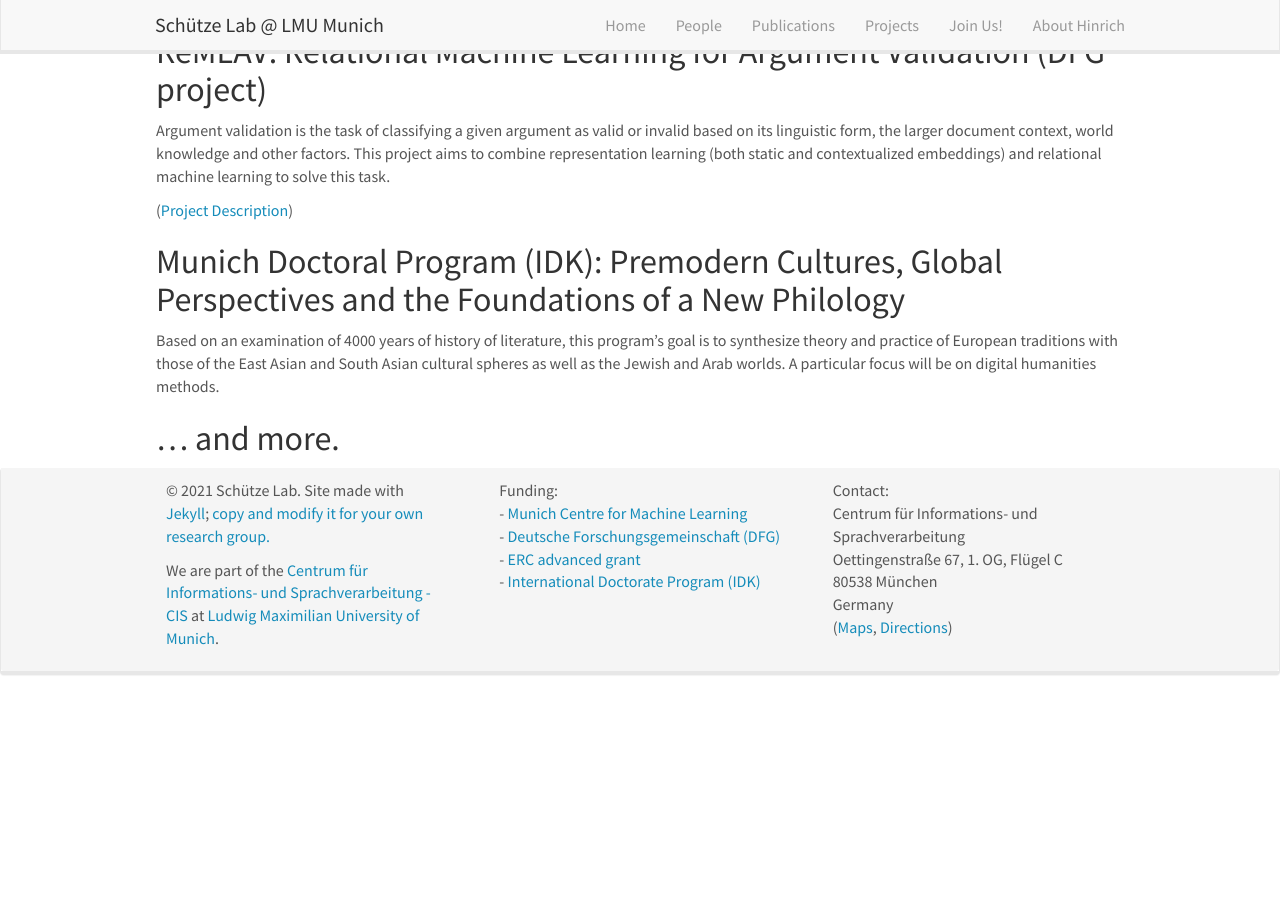
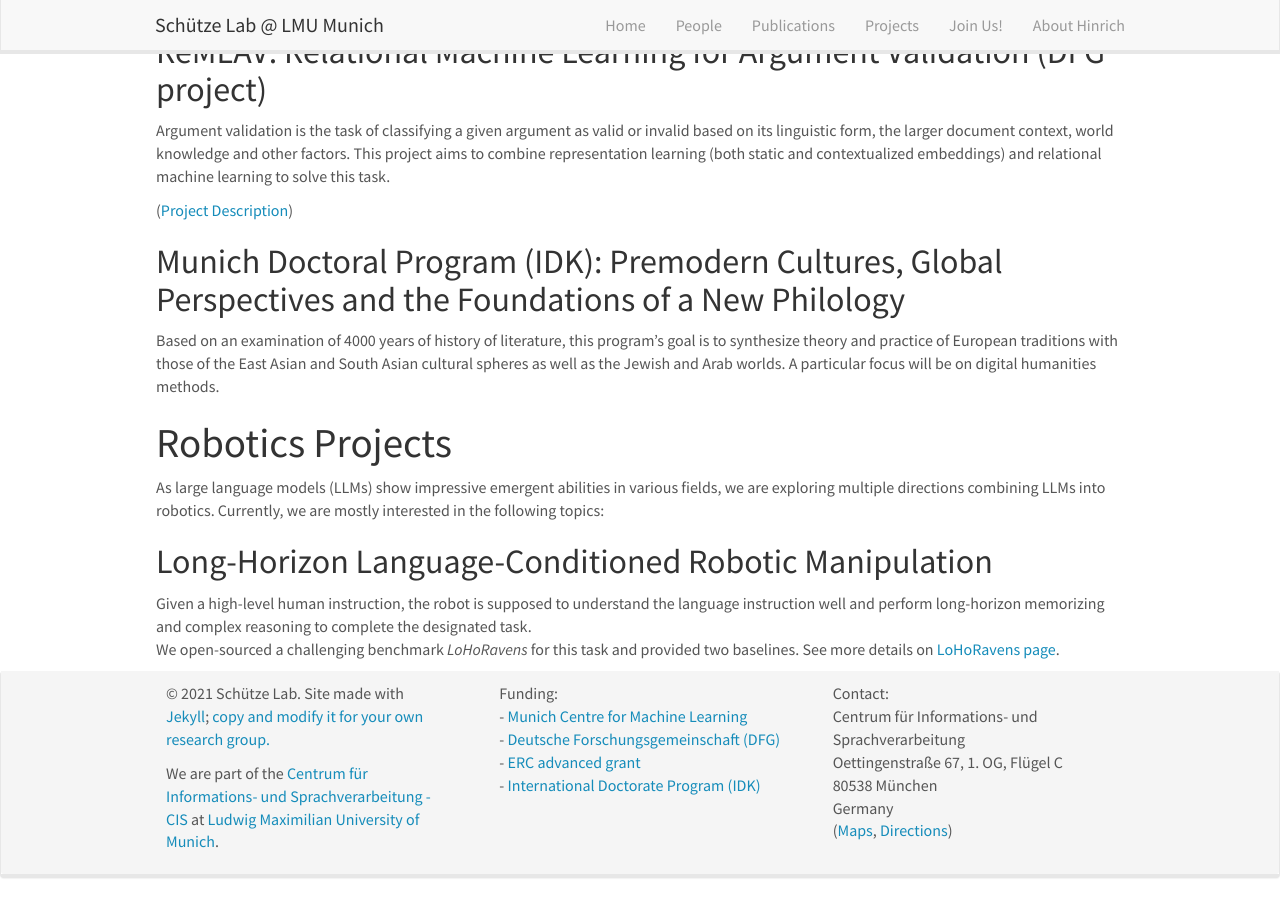
Before and after one commit to cisnlp/cisnlp.github.io, a Jekyll site: the page built from _pages/projects.md, in a window 1280 px wide and 900 px high, scrolled down 634 px. Built offline with Jekyll 4.4.1, drawn with Linux system fonts in a browser that asks for light colours; nearby versions of some CDN libraries; comment, search, counter and statistics services are not loaded; before the commit the page ends 1331 px from its top, so only the background shows below that.

Commit message:
add robotics to projects page

```diff
--- a/_pages/projects.md
+++ b/_pages/projects.md
@@ -36,4 +36,13 @@ Arab worlds. A particular focus will be on digital humanities methods.
 
 <!-- ![]({{ site.url }}{{ site.baseurl }}/images/respic/SpinFluc.png){: style="width: 80%; float: center; margin: 10px"} -->
 
-## ... and more.
+<!-- ## ... and more. -->
+
+# Robotics Projects
+As large language models (LLMs) show impressive emergent abilities in various fields, we are exploring multiple directions combining LLMs into robotics.
+Currently, we are mostly interested in the following topics:
+
+## Long-Horizon Language-Conditioned Robotic Manipulation
+Given a high-level human instruction, the robot is supposed to understand the language instruction well and perform long-horizon memorizing and complex reasoning to complete the designated task.
+We open-sourced a challenging benchmark *LoHoRavens* for this task and provided two baselines.
+See more details on [LoHoRavens page](https://cisnlp.github.io/lohoravens-webpage/).
```
